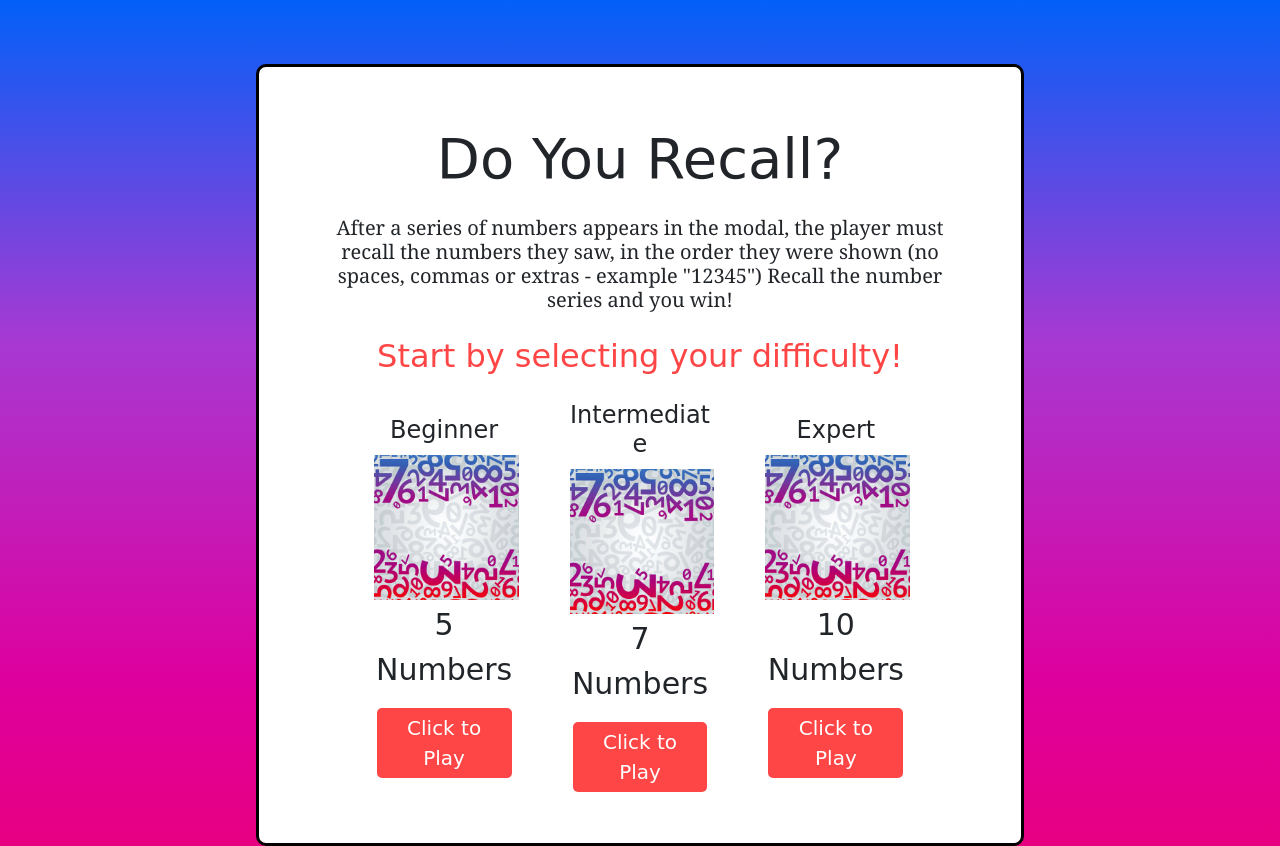
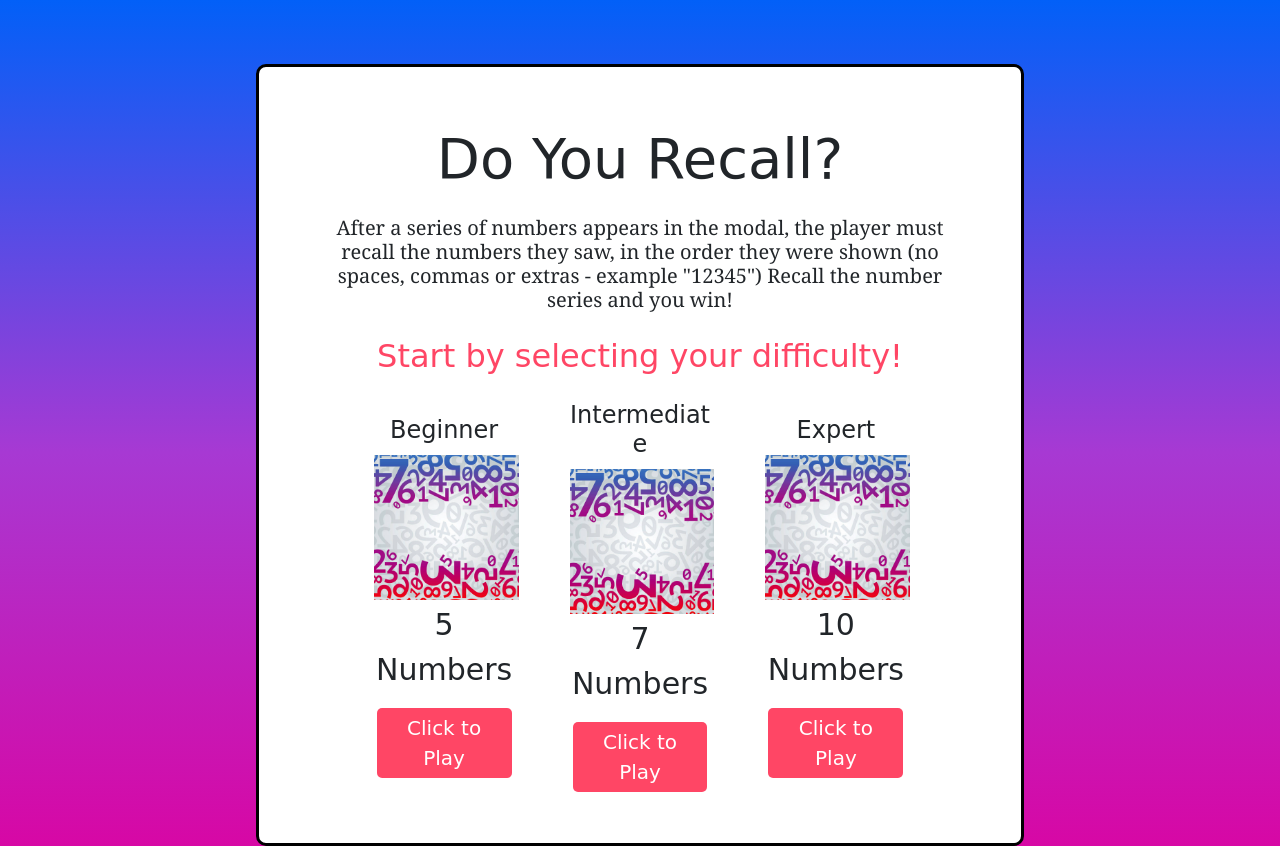
Before and after one commit to CSeckman/Do-You-Recall, a plain HTML site: page index.html in a window 1280 px wide. Shown: the top 846 px of the page. Drawn offline with nearby package versions, Linux system fonts and the light colour scheme; a web font is replaced by a local one.

Commit message:
clean up code

```diff
--- a/style.css
+++ b/style.css
@@ -1,5 +1,5 @@
 body {
-  background-image: linear-gradient(to bottom, #0260f8, #a739d3, #de009e, #f20064, #eb122a);
+  background-image: linear-gradient(to bottom, #0260f8, #a739d3, #de009e, #f20064);
   font-family: 'Fredericka the Great', cursive;
 }
 header {
@@ -22,7 +22,7 @@ h5 {
 
 .instructions {
   font-size: 4vmin;
-  color: rgb(255, 70, 70);
+  color: rgb(255, 70, 101);
   font-family: 'Fredericka the Great', cursive;
 }
 
@@ -117,7 +117,7 @@ p {
   padding-bottom: 70%;
   border: black solid 2px;
   margin-top: 6px;
-  color: rgb(255, 70, 70);
+  color: rgb(255, 70, 101);
   font-size: 15em;
 }
 
@@ -178,7 +178,7 @@ p {
 }
 
 .btn {
-  background-color: rgb(255, 70, 70);
+  background-color: rgb(255, 70, 101);
   border-radius: 5px;
   font-size: 20px;
   padding: 4px 8px;
```
Also changed, not shown: app.js (+10 -12 lines).
